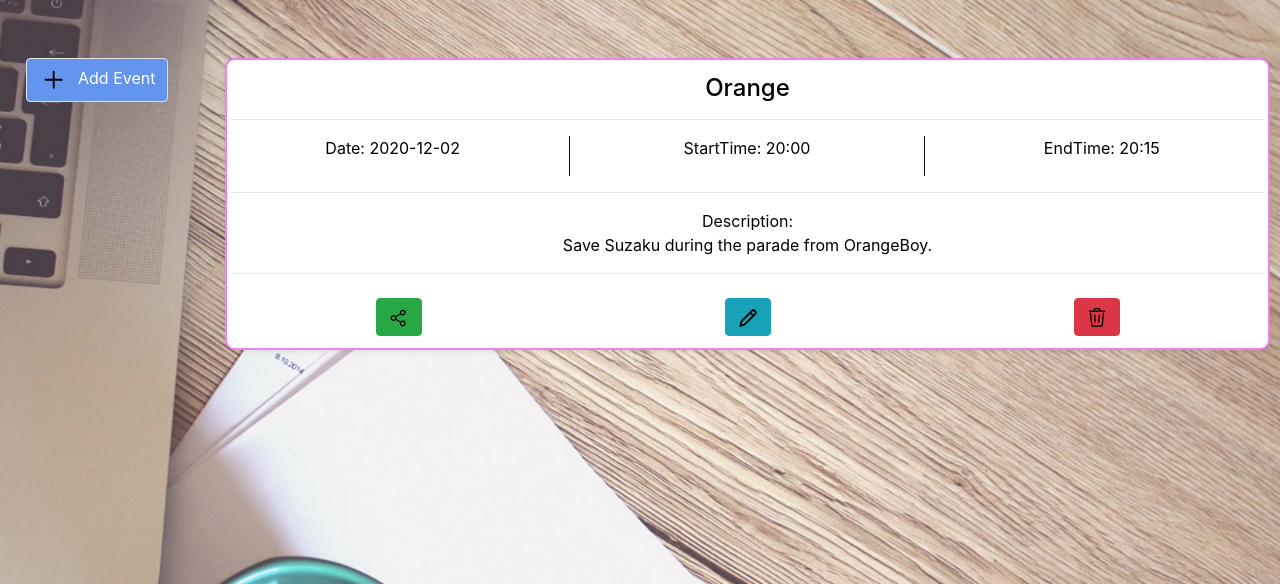
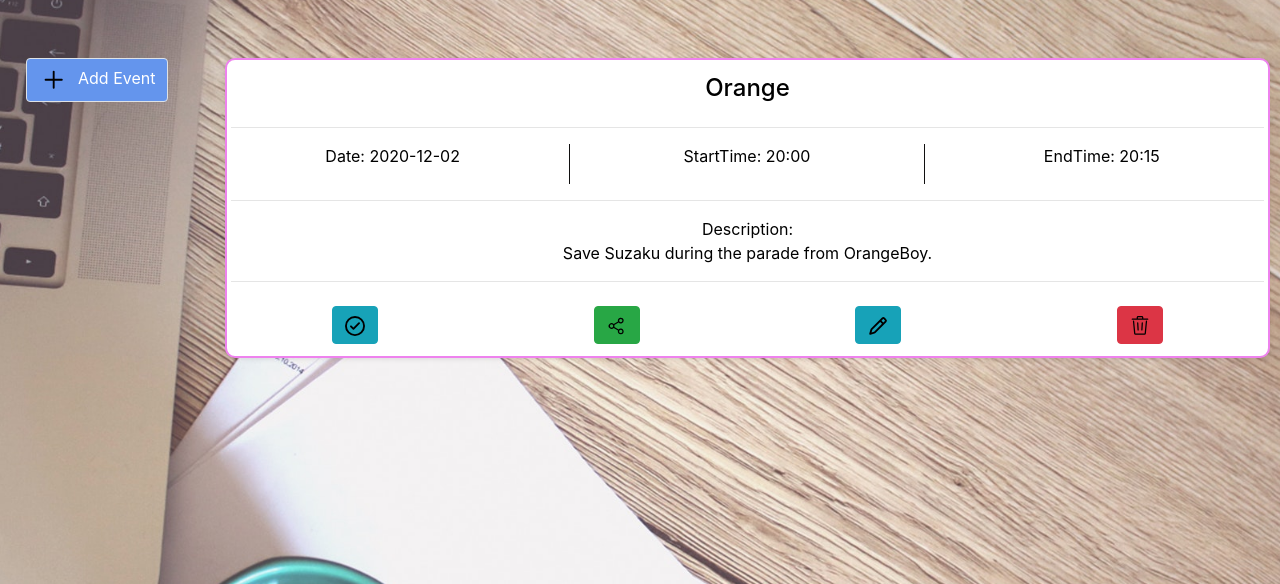
Before and after one commit to wasim208/WDLCOMP, a Flask app: page /events in a window 1280 px wide. Shown: the part 62-646 px from the top of the page. Run offline with Flask 2, Linux system fonts and the light colour scheme; a user stored in the database is signed in; data comes from the database, SQL or seed files in the repository; both versions use the stored data as it was after the commit.

Commit message:
added shared by and done for events

```diff
--- a/main.py
+++ b/main.py
@@ -102,7 +102,7 @@ def events():
         events=fetchEvents(session['username'])
         frndRequests = fetchFriendRequests(session['username'])
         if(len(frndRequests) > 0):
-            return render_template('events.html', username = session['username'], e=events, no=len(events), tempdate="1234", alrert = len(frndRequests))
+            return render_template('events.html', username = session['username'], e=events, no=len(events), tempdate="1234", alert = len(frndRequests))
         return render_template('events.html', username = session['username'], e=events, no=len(events), tempdate="1234")
     else:
         return redirect('login')
@@ -315,6 +315,7 @@ def share():
 @app.route('/shareevent', methods = ['POST'])
 def shareevent():
     if request.method == 'POST':
+        shareuser = "Shared by: " + session['username']
         username = request.form['username']
         eventname = request.form['eventname']
         date = request.form['dateinput']
@@ -323,7 +324,7 @@ def shareevent():
         descrip = request.form['description']
         eventId = get_random_number()
         con = sqlite3.connect('database.db')
-        con.execute("INSERT INTO events (username, eventName, date, startTime, endTime, description, eventId) VALUES (?, ?, ?, ?, ?, ?, ?)", (username, eventname, date, stime, etime, descrip, eventId))
+        con.execute("INSERT INTO events (username, eventName, date, startTime, endTime, description, eventId, share) VALUES (?, ?, ?, ?, ?, ?, ?, ?)", (username, eventname, date, stime, etime, descrip, eventId, shareuser))
         con.commit()
         con.close()
         return redirect(url_for('events'))
@@ -347,5 +348,16 @@ def unfollow():
         unfollowUser(username, fusername)
         return redirect(url_for('friends'))
 
+@app.route('/done', methods = ['POST'])
+def done():
+    if request.method == 'POST':
+        eventId = request.form['eventId']
+        done = "Done"
+        con = sqlite3.connect('database.db')
+        con.execute("UPDATE events SET done = ? WHERE eventId = ?", (done, eventId))
+        con.commit()
+        con.close()
+        return redirect(url_for('events'))
+
 if __name__ == '__main__':
     app.run(debug = True)
--- a/templates/events.html
+++ b/templates/events.html
@@ -160,8 +160,16 @@
               <!-- background-color:#00000056;  -->
               {% for data in e %}
               <div class="shadow-sm w-100 p-1" style="background-color: white; margin-bottom: 10px; color: black; border-radius: 10px; border: 2px solid violet;">
-                  <div class="text-center" style="margin-top: 10px;">
-                      <h4>{{data[1]}} </h4>
+                  <div class="row text-center">
+                    <div class="col-sm-2 text-center" style="margin-top: 5px;">
+                          <p>{{data[7]}}</p>
+                    </div>
+                    <div class="col-sm-8 text-center" style="margin-top: 10px;">
+                        <h4>{{data[1]}} </h4>
+                    </div>
+                    <div class="col-sm-2 text-center">
+                        <p style="color: green; text-align: right; margin-right: 10px; margin-top: 5px;">{{data[8]}}</p>
+                    </div>
                   </div>
                   <hr>
                   <div style="display:none;">
@@ -186,6 +194,14 @@
                   </div>
                   <hr>
                   <div class="row p-2">
+                    <div class="col" style="text-align: center;">
+                      <form action="/done" method="POST">
+                      <input style="display: none;" type="number" value="{{data[6]}}" name="eventId">
+                      <button type="submit" class="btn btn-info">
+                        <svg xmlns="http://www.w3.org/2000/svg" viewBox="0 0 16 16" width="20" height="20"><path fill-rule="evenodd" d="M1.5 8a6.5 6.5 0 1113 0 6.5 6.5 0 01-13 0zM0 8a8 8 0 1116 0A8 8 0 010 8zm11.78-1.72a.75.75 0 00-1.06-1.06L6.75 9.19 5.28 7.72a.75.75 0 00-1.06 1.06l2 2a.75.75 0 001.06 0l4.5-4.5z"></path></svg>
+                      </button>
+                    </form>
+                    </div>
                     <div class="col" style="text-align: center;">
                       <form action="/share" method="POST">
                       <input style="display: none;" type="number" value="{{data[6]}}" name="eventId">
--- a/templates/signup.html
+++ b/templates/signup.html
@@ -25,7 +25,7 @@
                         <h3 style="text-align: center; font-size: xx-large;"><b>Jot Down</b></h3>
                         <p style="text-align: center; font-size: large;">Jot Down is a online planner and Journal website. Where you can easily maintain your Journal and take notes.</p>
                     </div>
-                    <div class="col-sm-6" style="background-color:rgb(211, 211, 211); height: 50%;">
+                    <div class="col-sm-6" height: 50%;">
                       <br>
                         <h3 style="text-align: center; font-size: x-large;">Sign Up</h3>
                         <form style="margin: 40px 40px 10px 40px;" action="/signup" method="POST">
```
Also changed, not shown: templates/share.html (+6 -6 lines), templates/tweets.html (+19 -19 lines), database.db.
